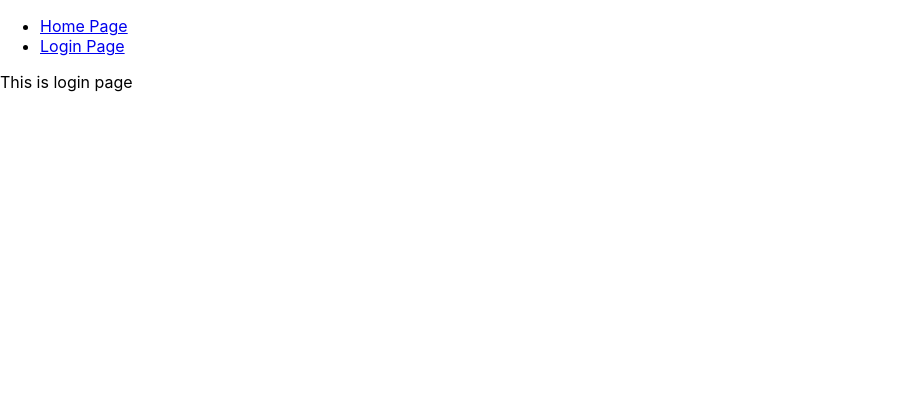
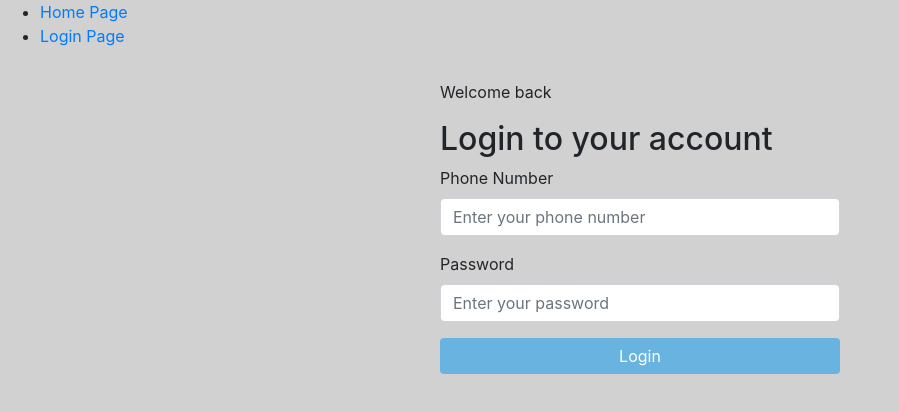
Before and after one commit to NguyenMinhDuc98/final-project-fpt, a React (Create React App) app: page /login in a window 1280 px wide. Shown: the top 412 px of the page, without its empty margins (0-899 px from the left). Built offline with nearby package versions, Linux system fonts and the light colour scheme.

Commit message:
login-page

```diff
--- /dev/null
+++ b/src/custom-field/inputField.jsx
@@ -0,0 +1,55 @@
+import { ErrorMessage } from 'formik';
+import PropTypes from 'prop-types';
+import { FormFeedback, FormGroup, Input, Label } from 'reactstrap';
+
+InputField.propTypes = {
+    field: PropTypes.object.isRequired,
+    form: PropTypes.object.isRequired,
+
+    type: PropTypes.string,
+    label: PropTypes.string,
+    placeholder: PropTypes.string,
+    disabled: PropTypes.bool,
+}
+
+InputField.defaultProps = {
+    type: 'text',
+    label: '',
+    placeholder: '',
+    disabled: false
+}
+
+function InputField(props) {
+    const {
+        field, form,
+        type, label, placeholder, disabled
+    } = props;
+
+    const { name } = field;
+    const { errors, touched } = form
+    const showError = errors[name] && touched[name]
+
+    return (
+        <FormGroup>
+            {label && <Label for={name}>{label}</Label>}
+            <Input
+                id={name}
+                // name={name}
+                // value={value}
+                // onChange={onChange}
+                // onBlur={onBlur}
+                {...field} // Tương ứng với phần comment trên
+
+                type={type}
+                placeholder={placeholder}
+                disabled={disabled}
+                invalid={showError}
+            />
+
+            {/* { showError && <FormFeedback>{errors[name]}</FormFeedback>} */}
+            <ErrorMessage name={name} component={FormFeedback} />
+        </FormGroup>
+    )
+}
+
+export default InputField;
--- /dev/null
+++ b/src/features/Login/components/loginForm.jsx
@@ -0,0 +1,59 @@
+import { FastField, Form, Formik } from "formik";
+import InputField from "../../../custom-field/inputField";
+import * as Yup from 'yup';
+import { Button } from "reactstrap";
+
+function LoginForm(props) {
+    const initialValues = {
+        phoneNumber: '',
+        password:''
+    }
+
+    const validationSchema = Yup.object().shape({
+        phoneNumber: Yup.number('You must enter number').required('This field is required!'),
+
+        password: Yup.string().required('This field is required!'),
+    })
+
+    return (
+        <Formik
+            initialValues={initialValues}
+            validationSchema={validationSchema}
+            onSubmit={values => console.log('Submit: ', values)}
+        >
+            {formikProps => {
+                const { values, errors, touched } = formikProps;
+                console.log({values, errors, touched});
+
+                return (
+                    <Form>
+                        <p>Welcome back</p>
+                        <h2>Login to your account</h2>
+                        <FastField
+                            //Props cua FastField
+                            name='phoneNumber'
+                            component={InputField}
+
+                            //Props truyen vao trong InputField
+                            label="Phone Number"
+                            placeholder="Enter your phone number"
+                        />
+                        <FastField
+                            //Props cua FastField
+                            name='password'
+                            component={InputField}
+
+                            //Props truyen vao trong InputField
+                            type="password"
+                            label="Password"
+                            placeholder="Enter your password"
+                        />
+                        <Button type='submit'>Login</Button>
+                    </Form>
+                )
+            }}
+        </Formik>
+    )
+}
+
+export default LoginForm;
--- a/src/features/Login/pages/loginPage.jsx
+++ b/src/features/Login/pages/loginPage.jsx
@@ -1,6 +1,11 @@
-function LoginPage(){
-    return(
-        <p>This is login page</p>
+import LoginForm from "../components/loginForm";
+import './loginPage.scss';
+
+function LoginPage() {
+    return (
+        <div className='login-form'>
+            <LoginForm />
+        </div>
     )
 }
 
--- /dev/null
+++ b/src/features/Login/pages/loginPage.scss
@@ -0,0 +1,15 @@
+body{
+    background-color: rgb(209, 209, 209);
+}
+.login-form{
+    // background-color: gray;
+    form{
+        margin: 2rem auto 1rem auto;
+        width: 25rem;
+    }
+    button{
+        width: 100%;
+        background-color: rgb(104, 179, 223);
+        border: none
+    }
+}
--- a/src/index.js
+++ b/src/index.js
@@ -3,6 +3,7 @@ import ReactDOM from 'react-dom';
 import './index.css';
 import App from './App';
 import reportWebVitals from './reportWebVitals';
+import 'bootstrap/dist/css/bootstrap.css';
 
 ReactDOM.render(
   <React.StrictMode>
```
Also changed, not shown: package.json (+6 -1 lines), src/custom-field/selectField.jsx (added, +48 -0 lines), 1 other file (tests, documents, lock files or other folders).
